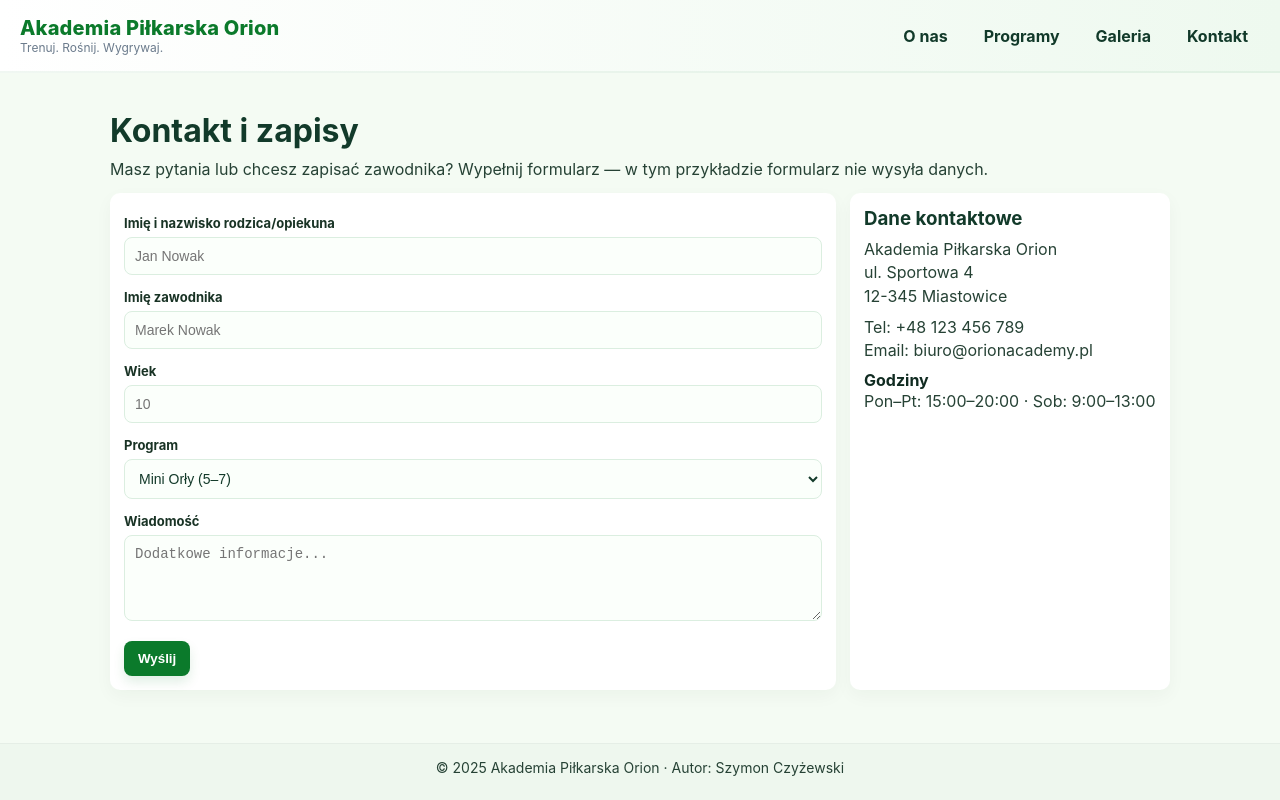
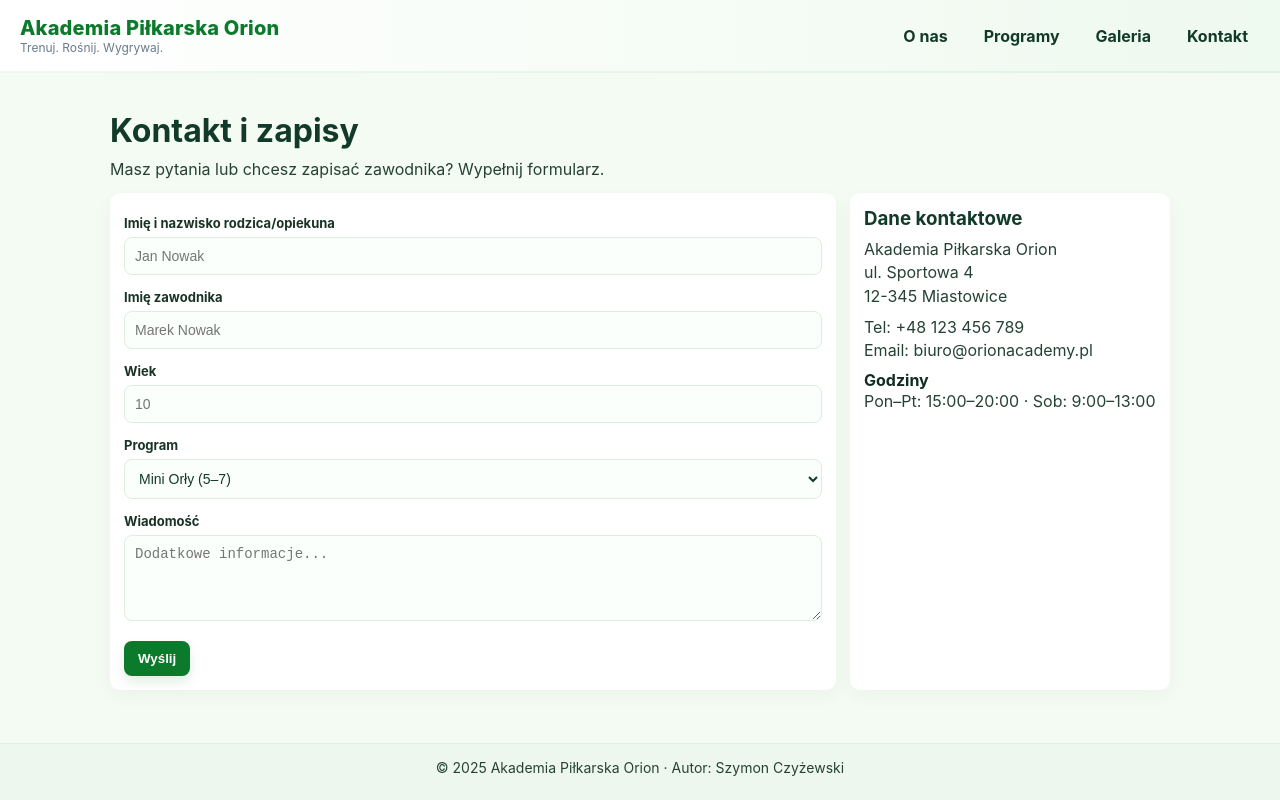
Before and after one commit to swampertgoat/akademia-pilkarska-orion, a plain HTML site: page kontakt.html in a window 1280 px wide. Drawn offline with Linux system fonts and the light colour scheme.

Commit message:
Revise contact form and HTML structure
Updated the contact form description and ensured proper HTML structure.

```diff
--- a/kontakt.html
+++ b/kontakt.html
@@ -21,7 +21,7 @@
   </header>
   <main class="content">
     <h1>Kontakt i zapisy</h1>
-    <p>Masz pytania lub chcesz zapisać zawodnika? Wypełnij formularz — w tym przykładzie formularz nie wysyła danych.</p>
+    <p>Masz pytania lub chcesz zapisać zawodnika? Wypełnij formularz.</p>
     <section class="contact-grid">
       <form class="form" action="#" method="post" onsubmit="return false;">
         <label for="name">Imię i nazwisko rodzica/opiekuna</label>
```
